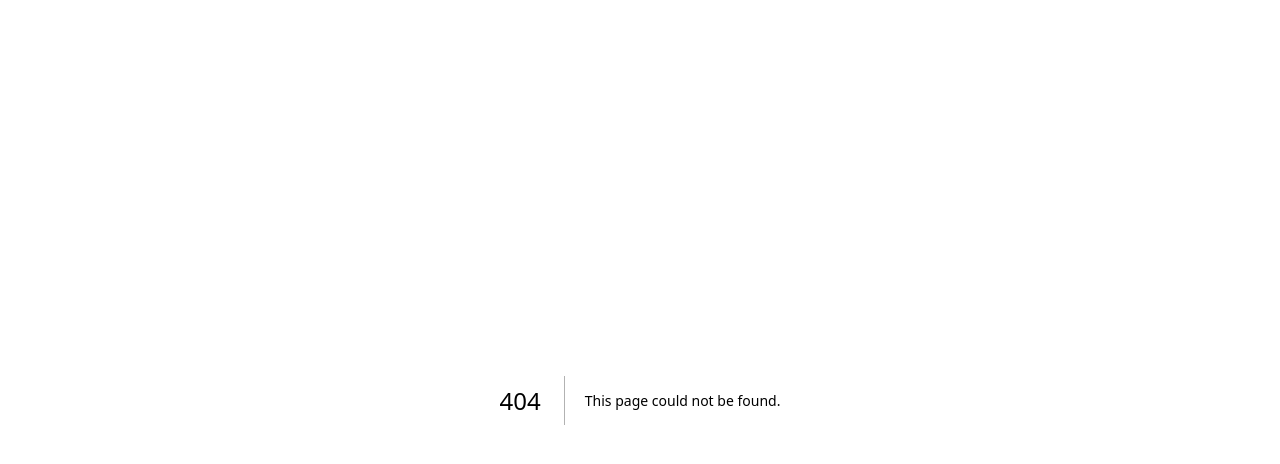
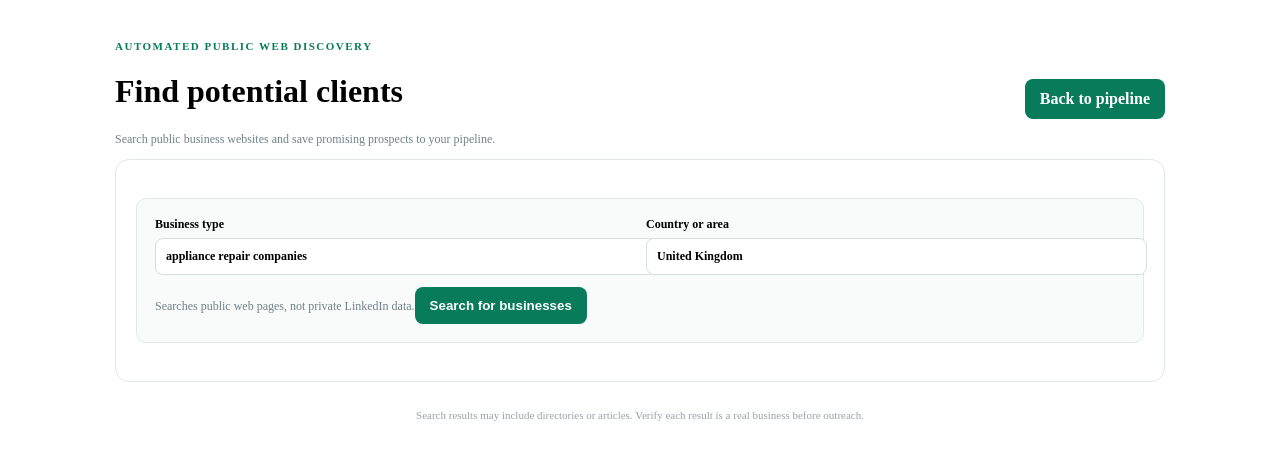
Before and after one commit to Yassin-567/Linkedin-Assistant, a Next.js app: page /search in a window 1280 px wide. Before the commit this address had no page. Shown: the top 464 px of the page. Built offline with nearby package versions, Linux system fonts and the light colour scheme.

Commit message:
Add automatic client discovery page

```diff
--- /dev/null
+++ b/app/search/page.tsx
@@ -0,0 +1,67 @@
+"use client";
+import { useState } from "react";
+
+type Result = { title: string; url: string; description: string };
+type Lead = { id: string; name: string; company: string; url: string; status: string; followUp: string; notes: string };
+
+export default function SearchClients() {
+  const [niche, setNiche] = useState("appliance repair companies");
+  const [location, setLocation] = useState("United Kingdom");
+  const [results, setResults] = useState<Result[]>([]);
+  const [busy, setBusy] = useState(false);
+  const [error, setError] = useState("");
+  const [saved, setSaved] = useState<string[]>([]);
+
+  async function search() {
+    setBusy(true); setError(""); setResults([]); setSaved([]);
+    try {
+      const response = await fetch("/api/prospect-search", {
+        method: "POST", headers: { "Content-Type": "application/json" },
+        body: JSON.stringify({ niche, location })
+      });
+      const data = await response.json();
+      if (!response.ok) throw new Error(data.error || "Search failed.");
+      setResults(data.results || []);
+      if (!data.results?.length) setError("No results found. Try a broader business type or location.");
+    } catch (e) {
+      setError(e instanceof Error ? e.message : "Search failed.");
+    } finally { setBusy(false); }
+  }
+
+  function save(item: Result) {
+    try {
+      const key = "linkedin-assistant-leads";
+      const leads: Lead[] = JSON.parse(localStorage.getItem(key) || "[]");
+      if (leads.some(x => x.url === item.url)) { setSaved(old => [...old, item.url]); return; }
+      leads.unshift({
+        id: crypto.randomUUID(), name: "", company: item.title, url: item.url,
+        status: "To research", followUp: "", notes: item.description
+      });
+      localStorage.setItem(key, JSON.stringify(leads));
+      setSaved(old => [...old, item.url]);
+    } catch { setError("Could not save this result in your browser."); }
+  }
+
+  return <main className="workspace">
+    <div className="topbar">
+      <div><div className="eyebrow">AUTOMATED PUBLIC WEB DISCOVERY</div><h1>Find potential clients</h1><p className="muted">Search public business websites and save promising prospects to your pipeline.</p></div>
+      <a className="button secondary" href="/">Back to pipeline</a>
+    </div>
+    <section className="panel">
+      <form className="lead-form" onSubmit={e => { e.preventDefault(); void search(); }}>
+        <label>Business type<input value={niche} onChange={e=>setNiche(e.target.value)} placeholder="e.g. HVAC contractors"/></label>
+        <label>Country or area<input value={location} onChange={e=>setLocation(e.target.value)} placeholder="United Kingdom"/></label>
+        <div className="wide form-footer"><span className="muted">Searches public web pages, not private LinkedIn data.</span><button disabled={busy || !niche.trim()}>{busy ? "Searching..." : "Search for businesses"}</button></div>
+      </form>
+      {error && <p className="status" role="status">{error}</p>}
+      {results.length > 0 && <>
+        <div className="section-heading"><h2>{results.length} search results</h2><span className="muted">Review each result before contacting</span></div>
+        <div className="lead-list">{results.map((item,i)=><article className="lead" key={item.url}>
+          <div><strong>{i+1}. {item.title}</strong><p>{item.description}</p><a href={item.url} target="_blank" rel="noreferrer">Open result</a></div>
+          <button disabled={saved.includes(item.url)} onClick={()=>save(item)}>{saved.includes(item.url) ? "Saved" : "Save prospect"}</button>
+        </article>)}</div>
+      </>}
+    </section>
+    <footer>Search results may include directories or articles. Verify each result is a real business before outreach.</footer>
+  </main>;
+}
```
